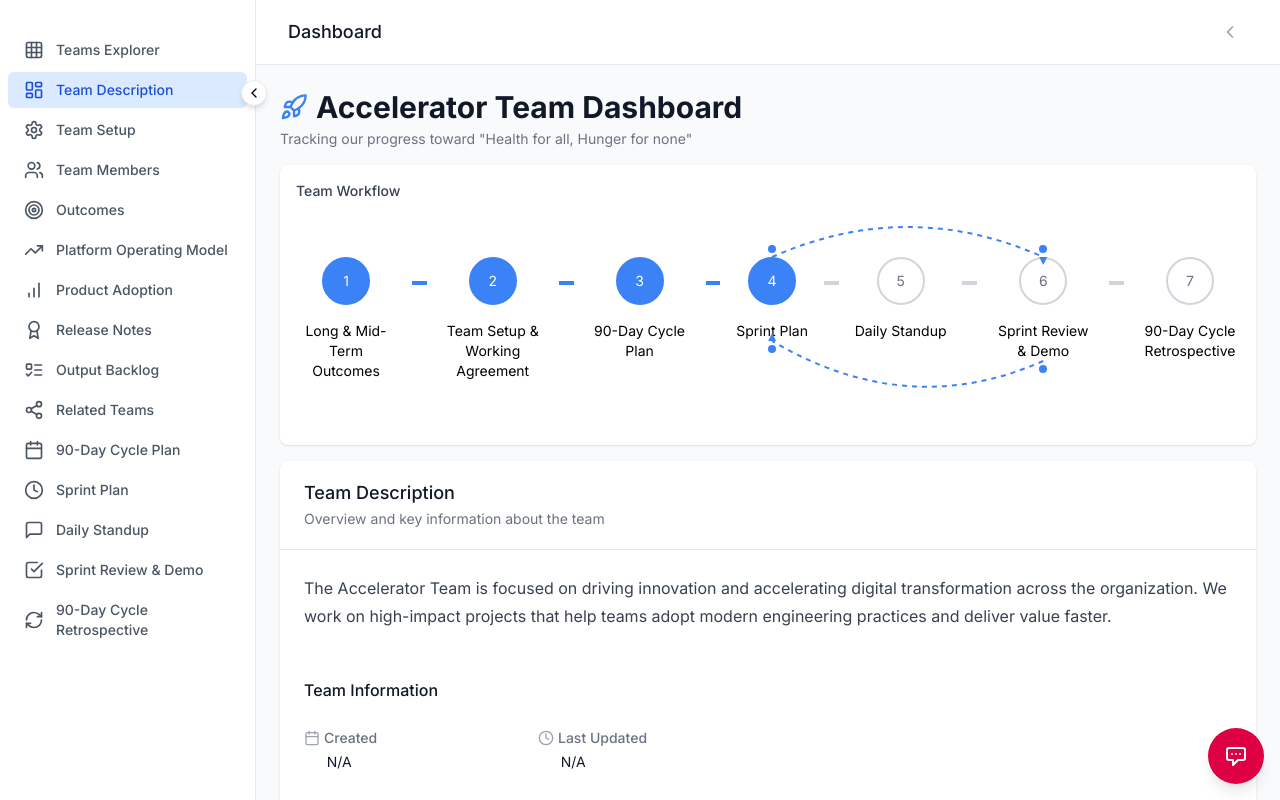
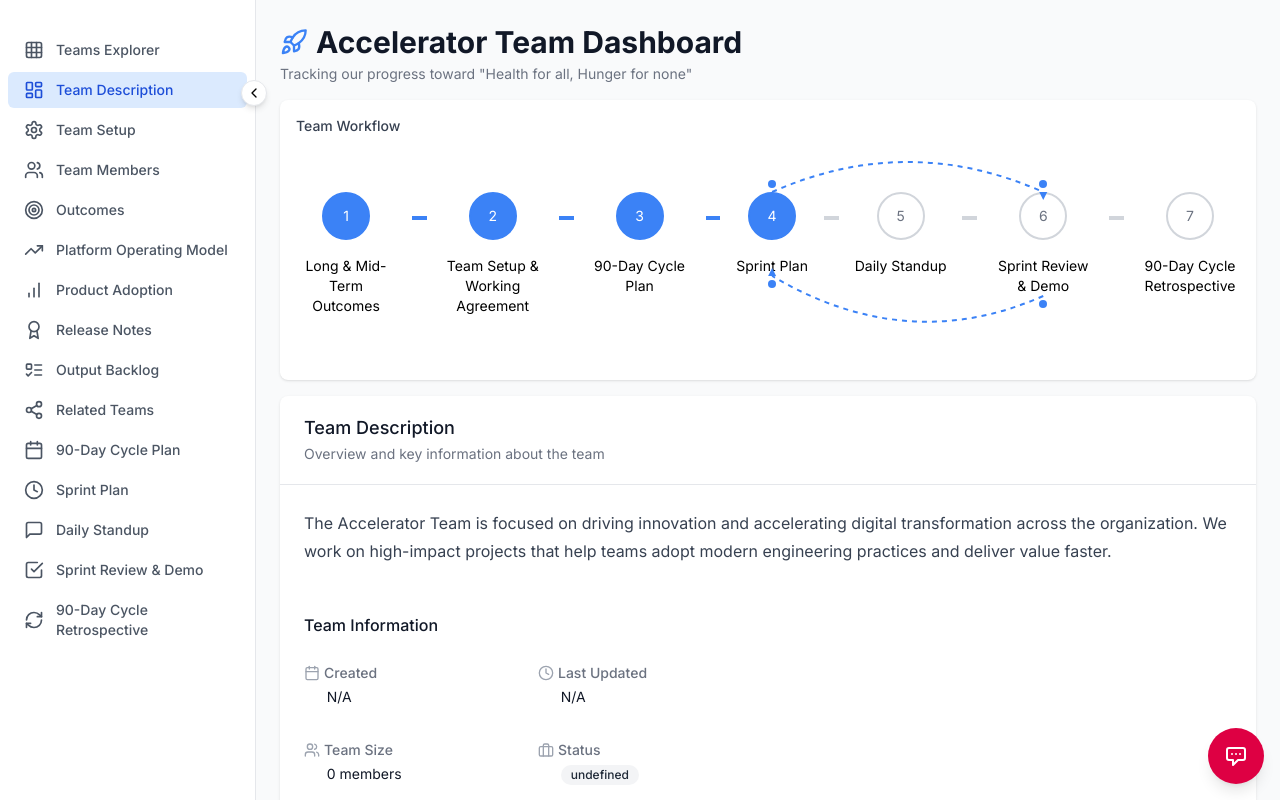
Before and after one commit to jessicabell11/DSO-OS-Test, a React (Vite) app: page / in a window 1280 px wide. Built offline with nearby package versions, Linux system fonts and the light colour scheme.

Commit message:
remove header from dashboard screen

```diff
--- a/src/App.tsx
+++ b/src/App.tsx
@@ -1,7 +1,6 @@
 import React, { useState, useEffect, useRef } from 'react';
 import { BrowserRouter as Router, Routes, Route, useLocation } from 'react-router-dom';
 import Sidebar from './components/Sidebar';
-import Header from './components/Header';
 import TeamDescriptionSection from './components/TeamDescriptionSection';
 import TeamMembersSection from './components/TeamMembersSection';
 import OutcomesSection from './components/OutcomesSection';
@@ -218,7 +217,6 @@ function Dashboard() {
     <div className="flex h-screen bg-gray-50">
       <Sidebar activeTab={activeTab} setActiveTab={setActiveTab} />
       <div className="flex-1 flex flex-col overflow-hidden">
-        <Header toggleSidebar={toggleSidebar} sidebarCollapsed={sidebarCollapsed} />
         <main className="flex-1 overflow-y-auto p-4 md:p-6">
           <div className="max-w-7xl mx-auto">
             <div className="mb-4">
--- a/src/components/TeamDashboard.tsx
+++ b/src/components/TeamDashboard.tsx
@@ -1,7 +1,6 @@
 import React, { useState, useEffect, useRef } from 'react';
 import { useParams, useLocation, useNavigate } from 'react-router-dom';
 import Sidebar from './Sidebar';
-import Header from './Header';
 import TeamDescriptionSection from './TeamDescriptionSection';
 import TeamMembersSection from './TeamMembersSection';
 import OutcomesSection from './OutcomesSection';
@@ -243,7 +242,6 @@ const TeamDashboard: React.FC = () => {
     <div className="flex h-screen bg-gray-50">
       <Sidebar activeTab={activeTab} setActiveTab={setActiveTab} />
       <div className="flex-1 flex flex-col overflow-hidden">
-        <Header toggleSidebar={toggleSidebar} sidebarCollapsed={sidebarCollapsed} />
         <main className="flex-1 overflow-y-auto p-4 md:p-6">
           <div className="max-w-7xl mx-auto">
             <div className="mb-4">
```
